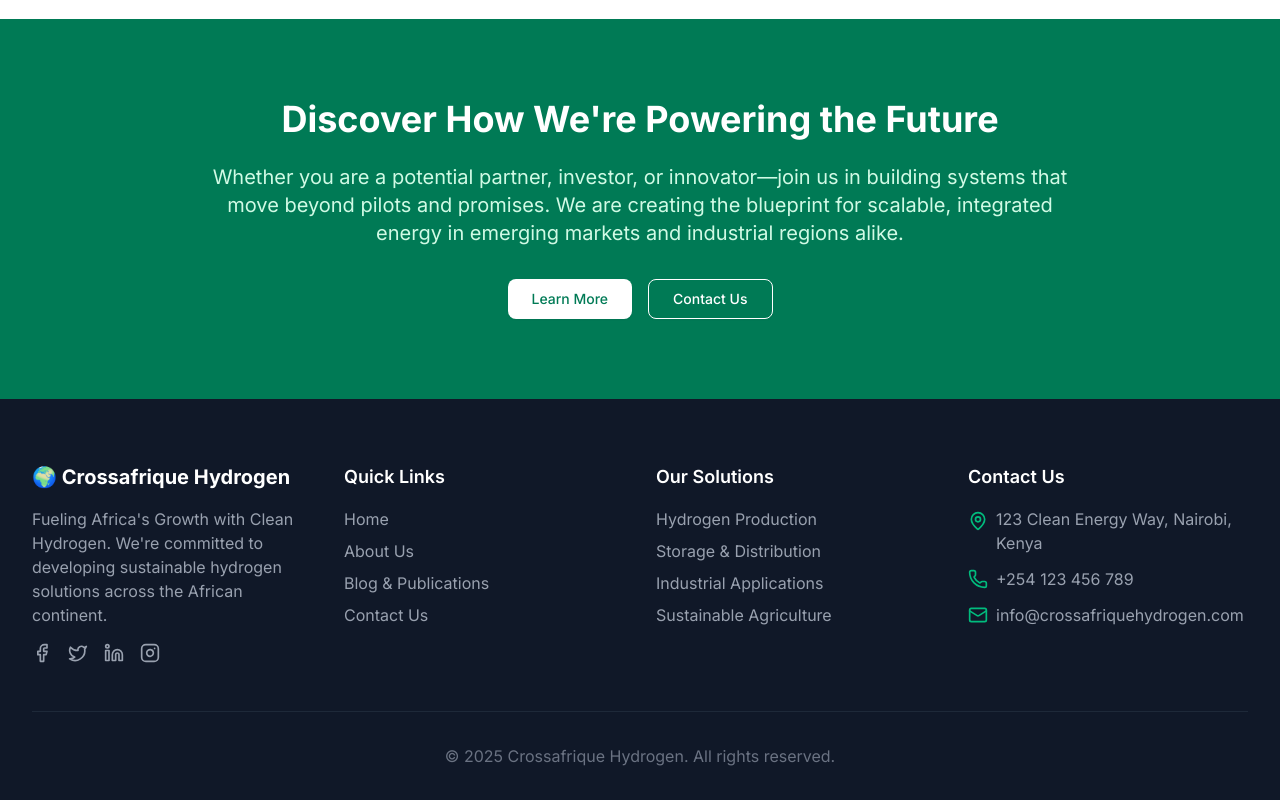
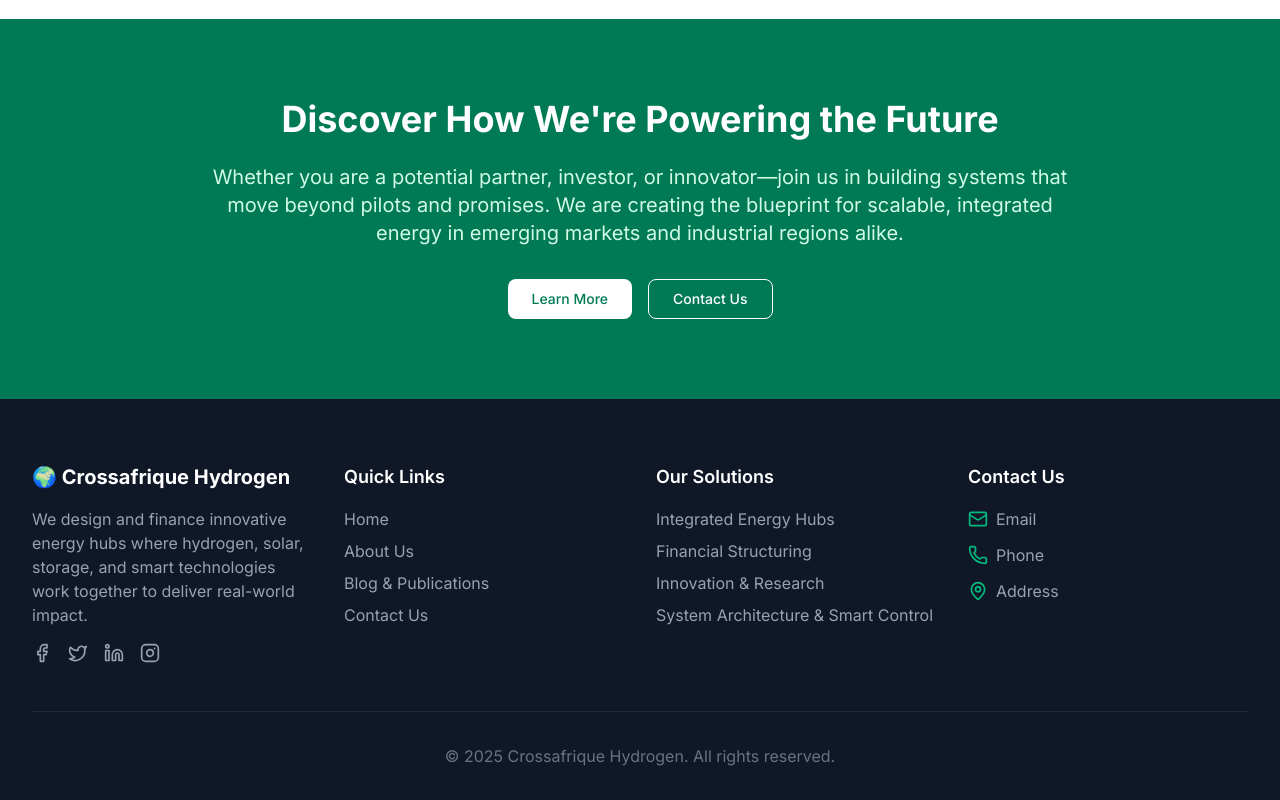
Before and after one commit to CrossAfrique/Crossafrique, a Next.js app: page / in a window 1280 px wide. Shown: the part 4471-5271 px from the top of the page. Built offline with nearby package versions, Linux system fonts and the light colour scheme.

Commit message:
update footer section textual content

```diff
--- a/src/app/_components/shared/footer.tsx
+++ b/src/app/_components/shared/footer.tsx
@@ -8,6 +8,85 @@ import {
 	Twitter,
 } from "lucide-react";
 import Link from "next/link";
+
+const SOCIALS = [
+	{
+		label: "Facebook",
+		href: "https://www.facebook.com/",
+		icon: Facebook,
+	},
+	{
+		label: "Twitter",
+		href: "https://twitter.com/",
+		icon: Twitter,
+	},
+	{
+		label: "LinkedIn",
+		href: "https://www.linkedin.com/company/",
+		icon: Linkedin,
+	},
+	{
+		label: "Instagram",
+		href: "https://www.instagram.com/",
+		icon: Instagram,
+	},
+];
+
+const QUICK_LINKS = [
+	{
+		label: "Home",
+		href: "/",
+	},
+	{
+		label: "About Us",
+		href: "/about",
+	},
+	{
+		label: "Blog & Publications",
+		href: "/blog",
+	},
+	{
+		label: "Contact Us",
+		href: "/contact",
+	},
+];
+
+const SOLUTIONS = [
+	{
+		label: "Integrated Energy Hubs",
+		href: "/solutions/integrated-energy-hubs",
+	},
+	{
+		label: "Financial Structuring",
+		href: "/solutions/financial-structuring",
+	},
+	{
+		label: "Innovation & Research",
+		href: "/solutions/innovation-research",
+	},
+	{
+		label: "System Architecture & Smart Control",
+		href: "/solutions/system-architecture-smart-control",
+	},
+];
+
+const CONTACT_INFO = [
+	{
+		label: "Email",
+		href: "mailto:info@crossafriquehydrogen.com",
+		icon: Mail,
+	},
+	{
+		label: "Phone",
+		href: "tel:+254700000000",
+		icon: Phone,
+	},
+	{
+		label: "Address",
+		href: "https://www.google.com/maps/place/Crossafrique+Hydrogen/@-1.2833314,36.821934,15z/data=!4m6!3m5!1s0x0:0x4a152e4064d87e1c!8m2!3d-1.2833314!4d36.821934!16s%2Fg%2F11c2970_80?entry=ttu",
+		icon: MapPin,
+	},
+];
 
 const Footer = () => {
 	const currentYear = new Date().getFullYear();
@@ -20,35 +99,20 @@ const Footer = () => {
 					<div>
 						<h3 className="text-xl font-bold mb-4">🌍 Crossafrique Hydrogen</h3>
 						<p className="text-gray-400 mb-4">
-							Fueling Africa&#39;s Growth with Clean Hydrogen. We&#39;re
-							committed to developing sustainable hydrogen solutions across the
-							African continent.
+							We design and finance innovative energy hubs where hydrogen,
+							solar, storage, and smart technologies work together to deliver
+							real-world impact.
 						</p>
 						<div className="flex space-x-4">
+							{SOCIALS.map((social) => (
 								<Link
-								href="#"
+									key={social.label}
+									href={social.href}
 									className="text-gray-400 hover:text-emerald-500 transition-colors"
 								>
-								<Facebook size={20} />
+									<social.icon size={20} />
 								</Link>
-							<Link
-								href="#"
-								className="text-gray-400 hover:text-emerald-500 transition-colors"
-							>
-								<Twitter size={20} />
-							</Link>
-							<Link
-								href="#"
-								className="text-gray-400 hover:text-emerald-500 transition-colors"
-							>
-								<Linkedin size={20} />
-							</Link>
-							<Link
-								href="#"
-								className="text-gray-400 hover:text-emerald-500 transition-colors"
-							>
-								<Instagram size={20} />
-							</Link>
+							))}
 						</div>
 					</div>
 
@@ -56,38 +120,16 @@ const Footer = () => {
 					<div>
 						<h3 className="text-lg font-semibold mb-4">Quick Links</h3>
 						<ul className="space-y-2">
-							<li>
+							{QUICK_LINKS.map((link) => (
+								<li key={link.label}>
 									<Link
-									href="/"
+										href={link.href}
 										className="text-gray-400 hover:text-emerald-500 transition-colors"
 									>
-									Home
+										{link.label}
 									</Link>
 								</li>
-							<li>
-								<Link
-									href="/about"
-									className="text-gray-400 hover:text-emerald-500 transition-colors"
-								>
-									About Us
-								</Link>
-							</li>
-							<li>
-								<Link
-									href="/blog"
-									className="text-gray-400 hover:text-emerald-500 transition-colors"
-								>
-									Blog & Publications
-								</Link>
-							</li>
-							<li>
-								<Link
-									href="/contact"
-									className="text-gray-400 hover:text-emerald-500 transition-colors"
-								>
-									Contact Us
-								</Link>
-							</li>
+							))}
 						</ul>
 					</div>
 
@@ -95,38 +137,16 @@ const Footer = () => {
 					<div>
 						<h3 className="text-lg font-semibold mb-4">Our Solutions</h3>
 						<ul className="space-y-2">
-							<li>
+							{SOLUTIONS.map((solution) => (
+								<li key={solution.label}>
 									<Link
-									href="/solutions/green-hydrogen-production"
+										href={solution.href}
 										className="text-gray-400 hover:text-emerald-500 transition-colors"
 									>
-									Hydrogen Production
+										{solution.label}
 									</Link>
 								</li>
-							<li>
-								<Link
-									href="/solutions/energy-storage"
-									className="text-gray-400 hover:text-emerald-500 transition-colors"
-								>
-									Storage & Distribution
-								</Link>
-							</li>
-							<li>
-								<Link
-									href="/solutions/industrial-applications"
-									className="text-gray-400 hover:text-emerald-500 transition-colors"
-								>
-									Industrial Applications
-								</Link>
-							</li>
-							<li>
-								<Link
-									href="/solutions/sustainable-agriculture"
-									className="text-gray-400 hover:text-emerald-500 transition-colors"
-								>
-									Sustainable Agriculture
-								</Link>
-							</li>
+							))}
 						</ul>
 					</div>
 
@@ -134,31 +154,20 @@ const Footer = () => {
 					<div>
 						<h3 className="text-lg font-semibold mb-4">Contact Us</h3>
 						<ul className="space-y-3">
-							<li className="flex items-start">
-								<MapPin
-									size={20}
-									className="text-emerald-500 mr-2 mt-1 flex-shrink-0"
-								/>
-								<span className="text-gray-400">
-									123 Clean Energy Way, Nairobi, Kenya
-								</span>
-							</li>
-							<li className="flex items-center">
-								<Phone
+							{CONTACT_INFO.map((contact) => (
+								<li key={contact.label} className="flex items-center">
+									<contact.icon
 										size={20}
 										className="text-emerald-500 mr-2 flex-shrink-0"
 									/>
-								<span className="text-gray-400">+254 123 456 789</span>
+									<Link
+										href={contact.href}
+										className="text-gray-400 hover:text-emerald-500 transition-colors"
+									>
+										{contact.label}
+									</Link>
 								</li>
-							<li className="flex items-center">
-								<Mail
-									size={20}
-									className="text-emerald-500 mr-2 flex-shrink-0"
-								/>
-								<span className="text-gray-400">
-									info@crossafriquehydrogen.com
-								</span>
-							</li>
+							))}
 						</ul>
 					</div>
 				</div>
```
Lines whose indentation alone changed are shown as unchanged.
